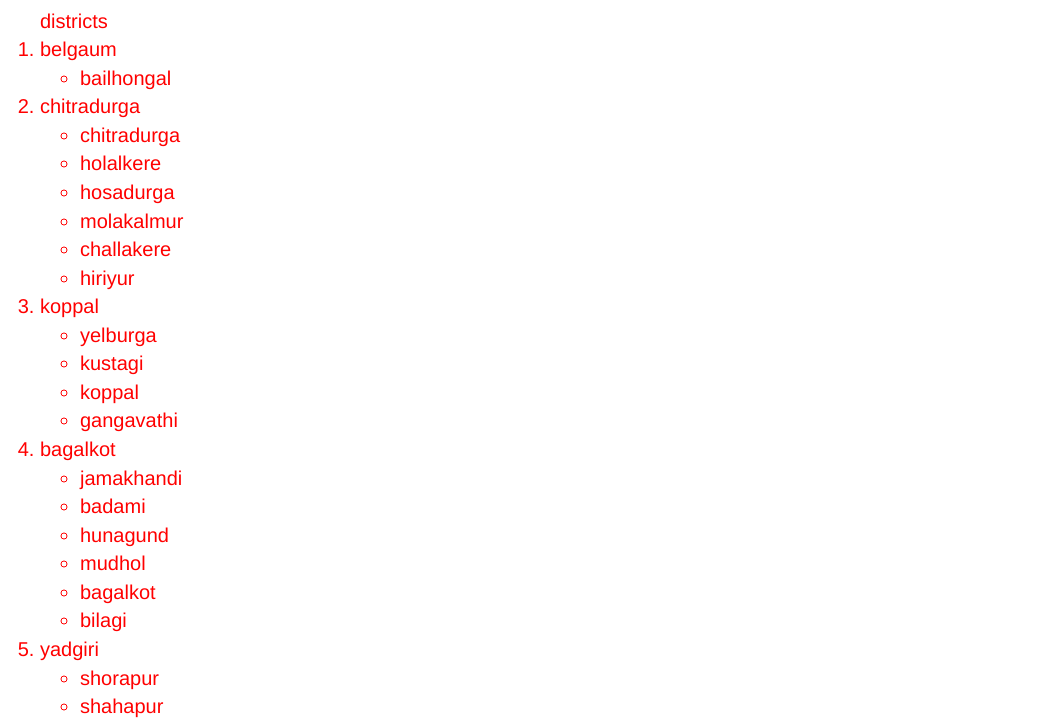
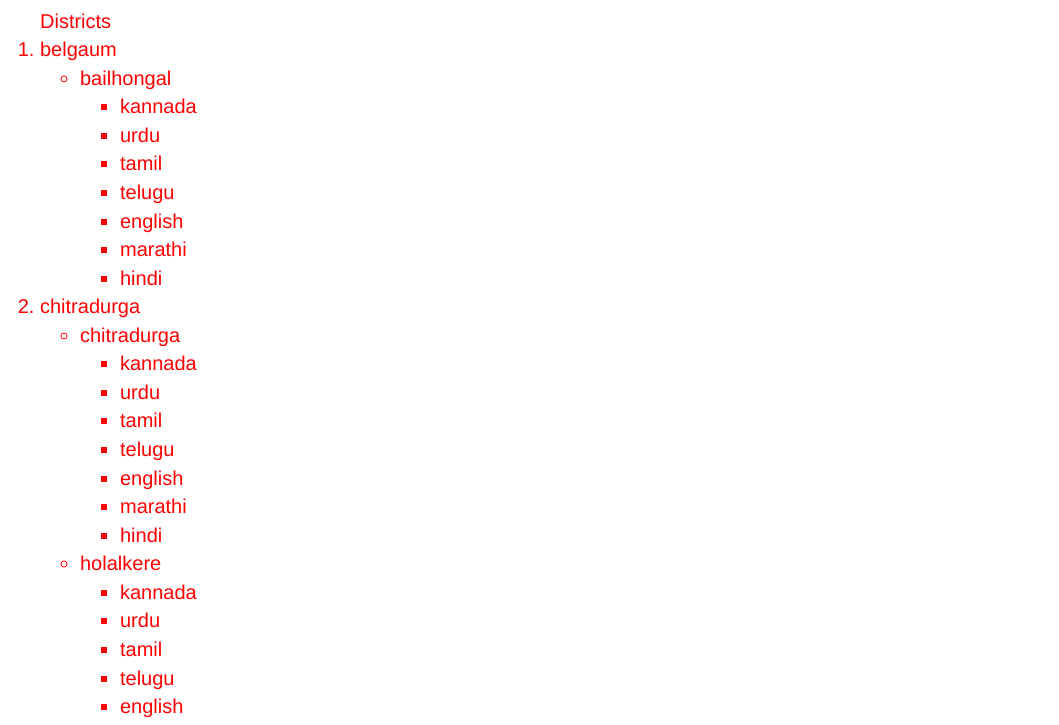
Before and after one commit to JohnGeorge47/dataTree, a website: page public/index.html in a window 1280 px wide. Shown: the part 63-788 px from the top of the page, without its empty margins (0-1059 px from the left). Drawn offline with nearby package versions, Linux system fonts and the light colour scheme.

Commit message:
Changes to the public folder

```diff
--- a/public/app.js
+++ b/public/app.js
@@ -1,6 +1,7 @@
 $(document).ready(function(){
     var tree=$('.tree');
     var j=0;
+    var k=0;
     $.ajax({
        type: "GET",
        url :"moi.json",
@@ -11,11 +12,19 @@ $(document).ready(function(){
          for(var props in data)
          {
             var id='district'+j;
-            tree.append("<li><span class='collapsable'>"+props+"</span><ul id='"+id+"'>"+"<ul></li>" );
+            tree.append("<li>"+props+"<ul id='"+id+"'>"+"<ul></li>" );
             for(i=0;i<data[props].length;i++){
                 for(var key in data[props][i])
                 {
-                    $(`#${id}`).append("<li><span class='collapsable'>"+key+"</span><ul<ul></li>");
+                    id2='newId'+k;
+
+                    $(`#${id}`).append("<li>"+key+"<ul id='"+id2+"''>"+"</ul></li>");
+                    for(var next in data[props][i][key]){
+
+                            $(`#${id2}`).append("<li>"+next+"</li>");
+
+                    }
+                    k++;
                 }
             }
             j++;
@@ -26,18 +35,14 @@ $(document).ready(function(){
        },
        dataType:"json",
     });
-       $(".collapsable").click(function () {
+       $(".tree").click(function () {
 
         $(this).parent().children().toggle();
-        $(this).toggle();
+
 
     });
 
-$(".collapsable").each(function(){
 
-        $(this).parent().children().toggle();
-        $(this).toggle();
-});
 
 
 });
--- a/public/index.html
+++ b/public/index.html
@@ -12,10 +12,8 @@
 <body>
 
     <h1 class="main-title text-center">The Data Tree Visualization for the school data</h1>
-    <ol class="tree">districts
-
-
-    </ol>
+   <!--  <h2 class="tree">districts</h2> -->
+    <ol class="tree">Districts</ol>
     <script src="https://code.highcharts.com/highcharts.js"></script>
     <script src="https://code.highcharts.com/modules/exporting.js"></script>
     <script src="https://ajax.googleapis.com/ajax/libs/jquery/3.2.1/jquery.min.js"></script>
```
